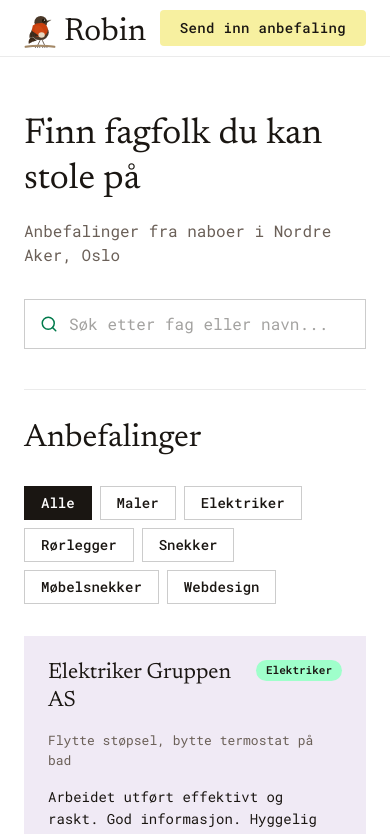
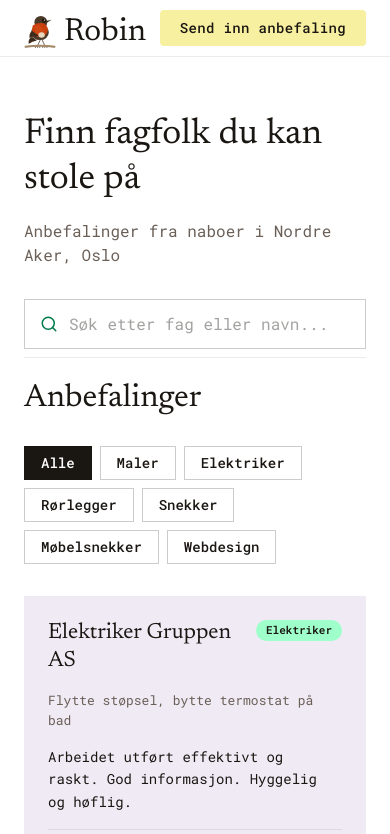
Before and after one commit to idameland/robin, a Next.js app: page / in a window 390 px wide. Shown: the top 834 px of the page. Built offline with nearby package versions, Linux system fonts and the light colour scheme.

Commit message:
Kutt mer luft mellom søkefelt og anbefalinger på mobil

```diff
--- a/app/page.tsx
+++ b/app/page.tsx
@@ -22,10 +22,10 @@ export default function Home() {
     <div className="min-h-screen bg-white">
       <Navbar />
       <Hero />
-      <main className="max-w-5xl mx-auto px-6 pt-2 pb-16 md:pt-6">
+      <main className="max-w-5xl mx-auto px-6 pt-0 pb-16 md:pt-6">
 
         {/* Siste anbefalinger */}
-        <div className="mt-2 pt-6 md:mt-6 md:pt-10 border-t border-black/8">
+        <div className="mt-0 pt-4 md:mt-6 md:pt-10 border-t border-black/8">
           <h2
             className="text-[32px] md:text-[38px] font-normal text-petroleum mb-6"
             style={serif}
--- a/components/Hero.tsx
+++ b/components/Hero.tsx
@@ -1,6 +1,6 @@
 export default function Hero() {
   return (
-    <section className="px-6 pt-14 pb-6 md:pb-10">
+    <section className="px-6 pt-14 pb-2 md:pb-10">
       <div className="max-w-5xl mx-auto">
         <h1
           className="text-4xl md:text-5xl text-petroleum leading-tight mb-4"
```
